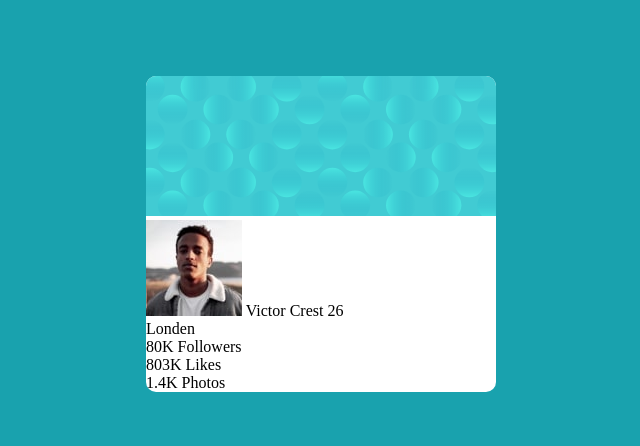
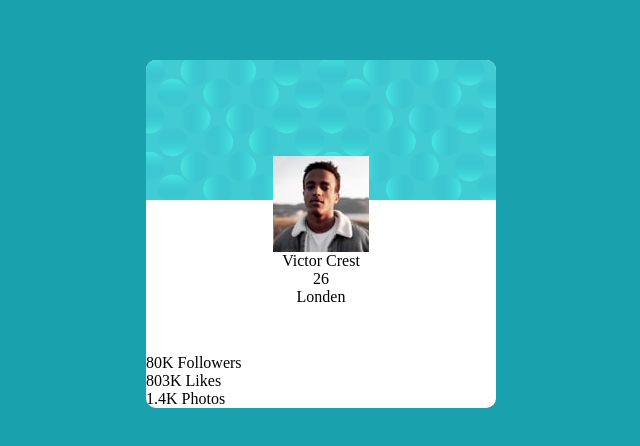
Before and after one commit to lazy-geek/scss-profile-card, a plain HTML site: page index.html in a window 1280 px wide. Shown: the part 166-612 px from the top of the page, without its empty margins (319-959 px from the left). Drawn offline with nearby package versions, Linux system fonts and the light colour scheme; files that its build step writes are made by us from their sources.

Commit message:
Align Profile Picture - align body relative to header image - in order to place profile pic on top of the header image

```diff
--- a/scss/_card.scss
+++ b/scss/_card.scss
@@ -2,4 +2,11 @@
     background-color: white;
     border-radius: 10px;
     overflow: hidden;
+    &__body {
+        display: flex;
+        flex-direction: column;
+        align-items: center;
+        position: relative;
+        bottom: 48px;
 }
+}
```
